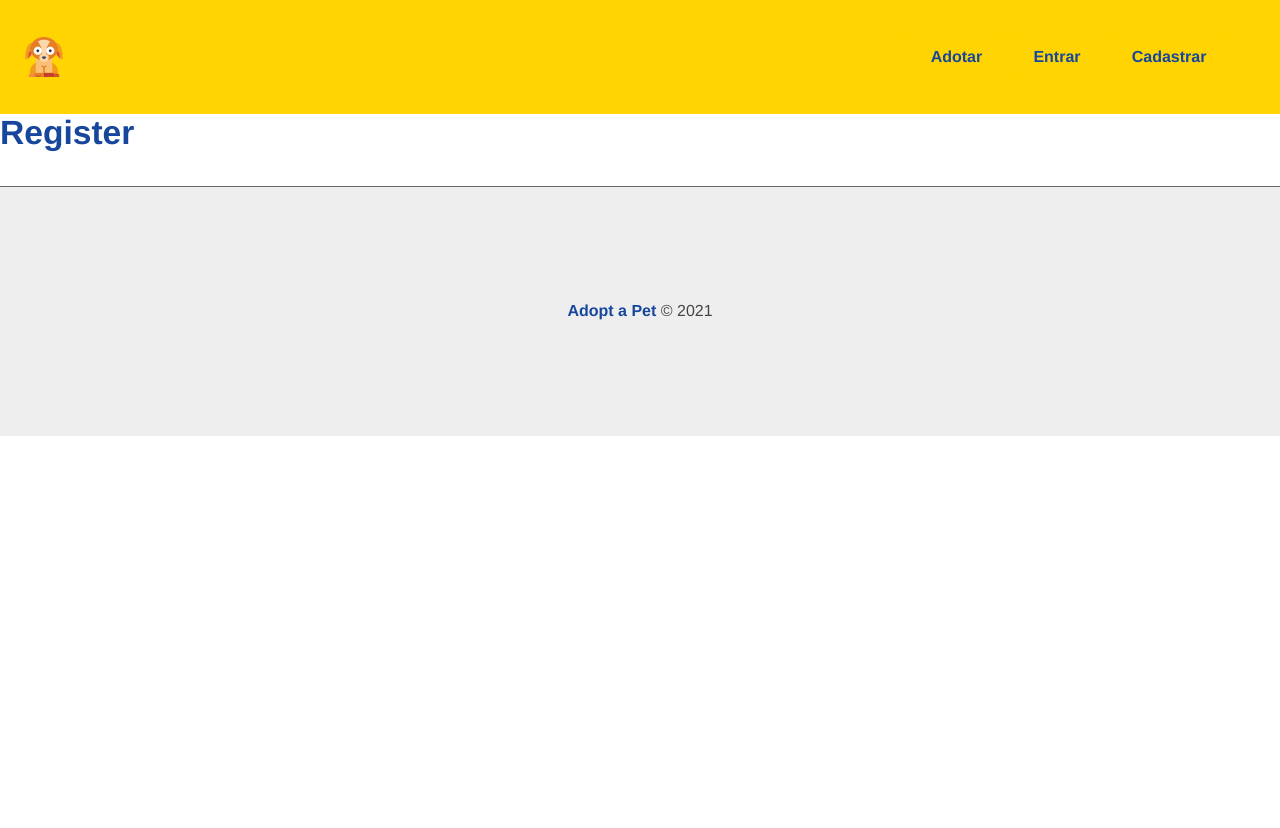
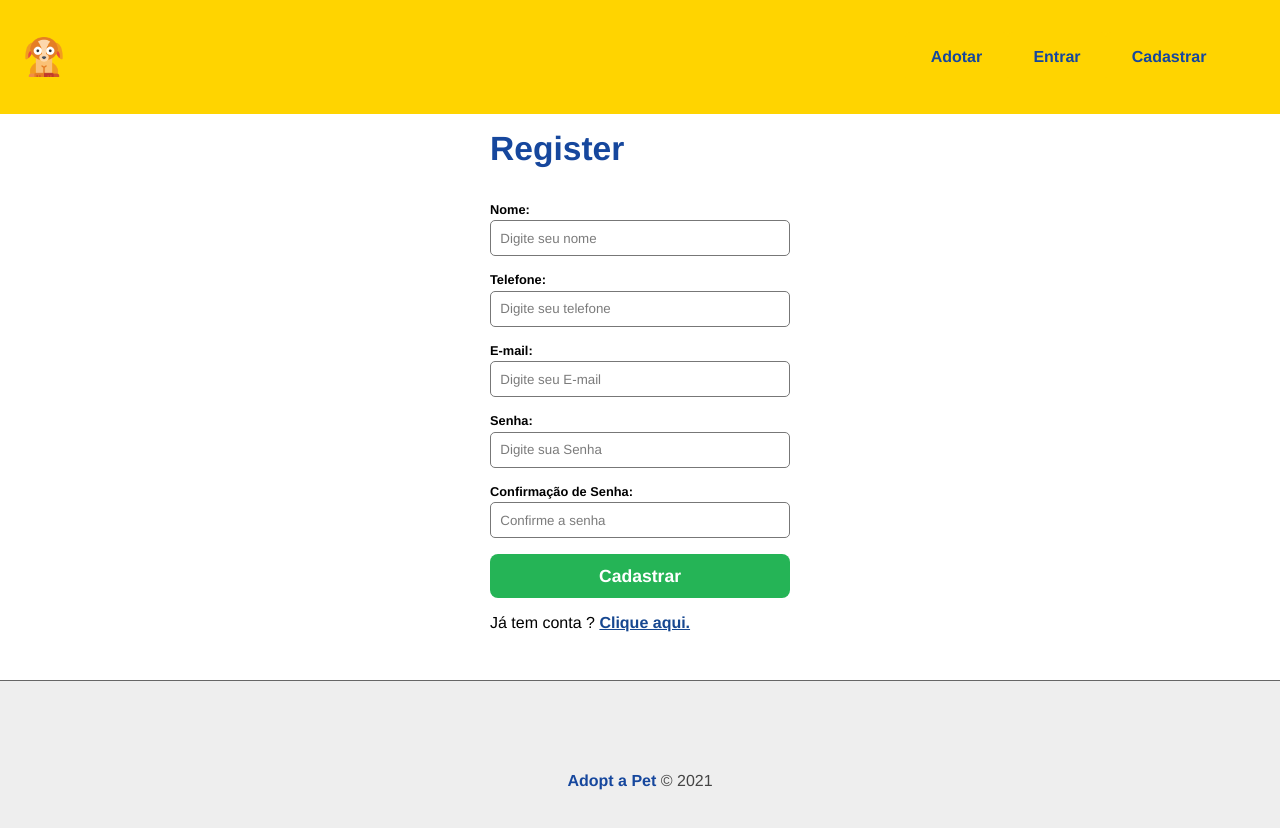
Before and after one commit to Felipe118/Adopt-A-Pet, a React (Create React App) app in the folder frontend/: page /register in a window 1280 px wide. Shown: the top 828 px of the page. Before the commit the page ends 800 px from the top, so only its background shows below. Built offline with nearby package versions, Linux system fonts and the light colour scheme.

Commit message:
Criado formuladio de registro e css

```diff
--- a/frontend/src/App.js
+++ b/frontend/src/App.js
@@ -3,6 +3,7 @@ import {BrowserRouter as Router,element,Route,Routes} from 'react-router-dom'
 //componets
 import Navbar from './components/layouts/Navbar'
 import Footer from './components/layouts/Footer'
+import Container from './components/layouts/Container'
 //pages
 import Login from './components/page/Auth/Login'
 import Register from './components/page/Auth/Register'
@@ -12,11 +13,13 @@ function App() {
   return (
     <Router>
       <Navbar/>
-      <Routes>
-        <Route path="/login" element={ <Login/>} />
-        <Route path="/register" element={  <Register/>} />
-        <Route path="/" element={ <Home/>}/>
-      </Routes>
+        <Container>
+        <Routes>
+          <Route path="/login" element={ <Login/>} />
+          <Route path="/register" element={  <Register/>} />
+          <Route path="/" element={ <Home/>}/>
+        </Routes>
+        </Container>
       <Footer/>
     </Router>
 
--- /dev/null
+++ b/frontend/src/components/form/Form.module.css
@@ -0,0 +1,29 @@
+.form_container{
+    max-width: 300px;
+    margin: 0 auto;
+    background-color: #FFF;
+    border-radius: 15px;
+
+}
+.form_container input[type='submit']{
+    border-radius: 8px;
+    background-color: #25b456;
+    color: #FFF;
+    border: none;
+    min-height: 2.5em;
+    width: 100%;
+    cursor: pointer;
+    font-size: 1.1em;
+    font-weight: bold;
+
+}
+.form_container input[type='submit']:hover{
+    background-color: #1C8A43;
+}
+.form_container p {
+    margin-top: 1em;
+}
+.form_container p a {
+    color: #164790;
+    font-weight: bold;
+}
--- /dev/null
+++ b/frontend/src/components/form/Input.module.css
@@ -0,0 +1,18 @@
+.form_control{
+    display: flex;
+    flex-direction: column;
+    margin-bottom: 1em;
+}
+.form_control label {
+    margin-bottom: .3em;
+    font-weight: bold;
+    font-size: .8em;
+}
+.form_control input {
+    padding: .7em;
+    border: 1px solid #777;
+    border-radius: 5px;
+}
+.form_control input::placeholder{
+    color: #7b7b7b;
+}
--- /dev/null
+++ b/frontend/src/components/form/input.js
@@ -0,0 +1,12 @@
+import styles from './Input.module.css'
+
+function Input({type,text,name,placeholder, handleOnChange,value,multiple }){
+    return (
+        <div className={styles.form_control}>
+            <label htmlFor={name}>{text}:</label>
+            <input type={type} name={name} id={name} placeholder={placeholder} onChange={handleOnChange} value={value} {...(multiple ? {multiple} : '' )} />
+        </div>
+    );
+}
+
+export default Input
--- /dev/null
+++ b/frontend/src/components/layouts/Container.js
@@ -0,0 +1,11 @@
+//css
+import styles from  './Container.module.css'
+
+function Container({children}) {
+    return (
+        <main className={styles.container}>
+            {children}
+        </main>
+    )
+}
+export default Container
--- /dev/null
+++ b/frontend/src/components/layouts/Container.module.css
@@ -0,0 +1,7 @@
+.container{
+    min-height: 60vh;
+    padding: 1em 2em 3em;
+    max-width: 1200px;
+    margin: 0 auto;
+
+}
--- a/frontend/src/components/layouts/Footer.module.css
+++ b/frontend/src/components/layouts/Footer.module.css
@@ -1,5 +1,5 @@
 .footer{
-    height: 250px;
+    height: 200px;
     display: flex;
     align-items: center;
     justify-content: center;
--- a/frontend/src/components/page/Auth/Register.js
+++ b/frontend/src/components/page/Auth/Register.js
@@ -1,7 +1,63 @@
+import Input from '../../form/input'
+import { Link } from 'react-router-dom'
+
+//css
+
+import style from '../../form/Form.module.css'
+
+
 function Register() {
+
+    function handleChange(e) {
+
+    }
+
     return (
-        <section>
+        <section className={style.form_container}>
             <h1>Register</h1>
+            <form>
+                <Input
+                    text='Nome'
+                    type='text'
+                    name='name'
+                    placeholder='Digite seu nome'
+                    handleOnChange = {handleChange}
+                />
+                <Input
+                    text='Telefone'
+                    type='text'
+                    name='phone'
+                    placeholder='Digite seu telefone'
+                    handleOnChange = {handleChange}
+                />
+                <Input
+                    text='E-mail'
+                    type='text'
+                    name='email'
+                    placeholder='Digite seu E-mail'
+                    handleOnChange = {handleChange}
+                />
+                  <Input
+                    text='Senha'
+                    type='password'
+                    name='password'
+                    placeholder='Digite sua Senha'
+                    handleOnChange = {handleChange}
+                />
+                    <Input
+                    text='Confirmação de Senha'
+                    type='password'
+                    name='confirmpassword'
+                    placeholder='Confirme a senha'
+                    handleOnChange = {handleChange}
+                />
+                <input type='submit' value='Cadastrar'/>
+
+            </form>
+            <p>
+                Já tem conta ? <Link to='/login'>Clique aqui.</Link>
+            </p>
+
         </section>
     )
 }
```
